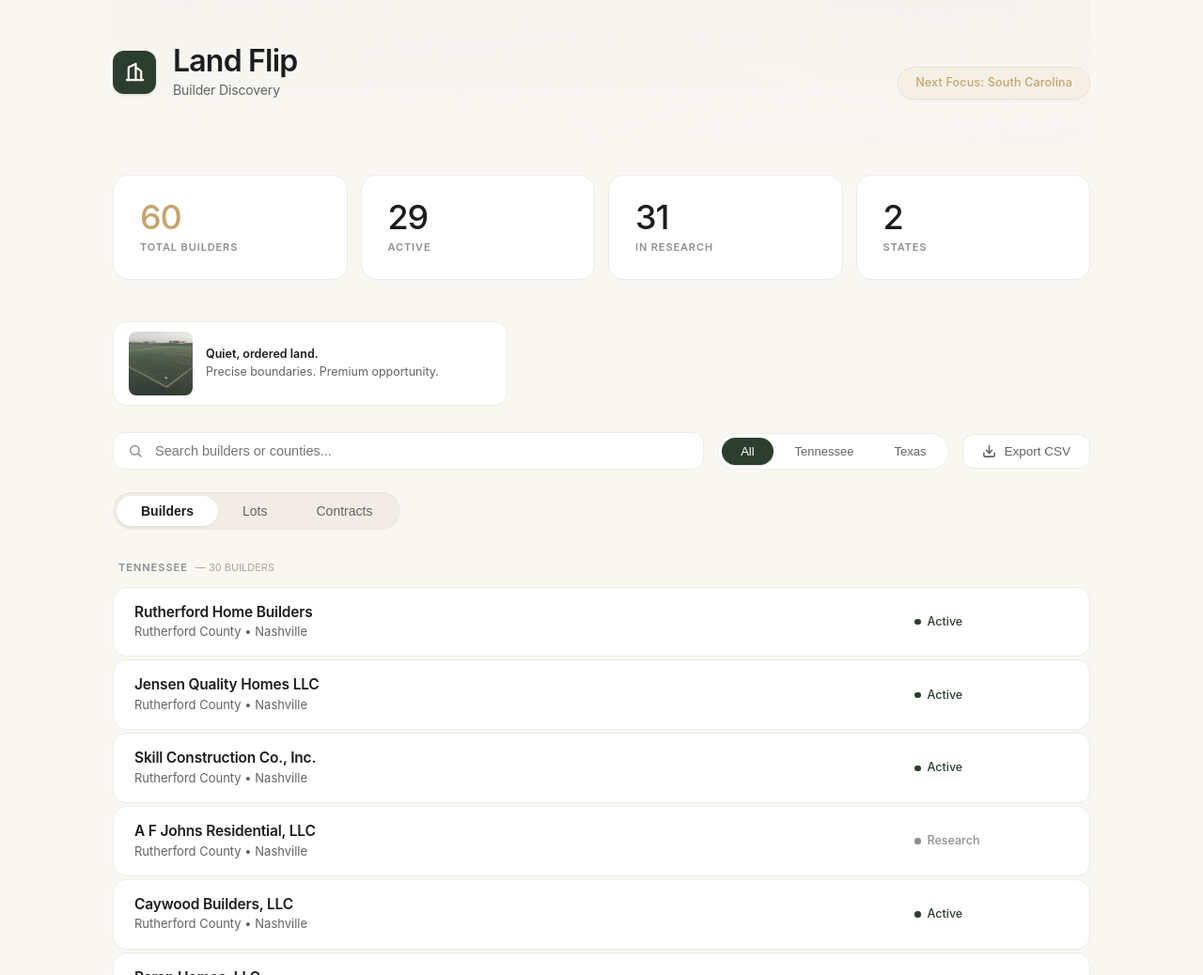
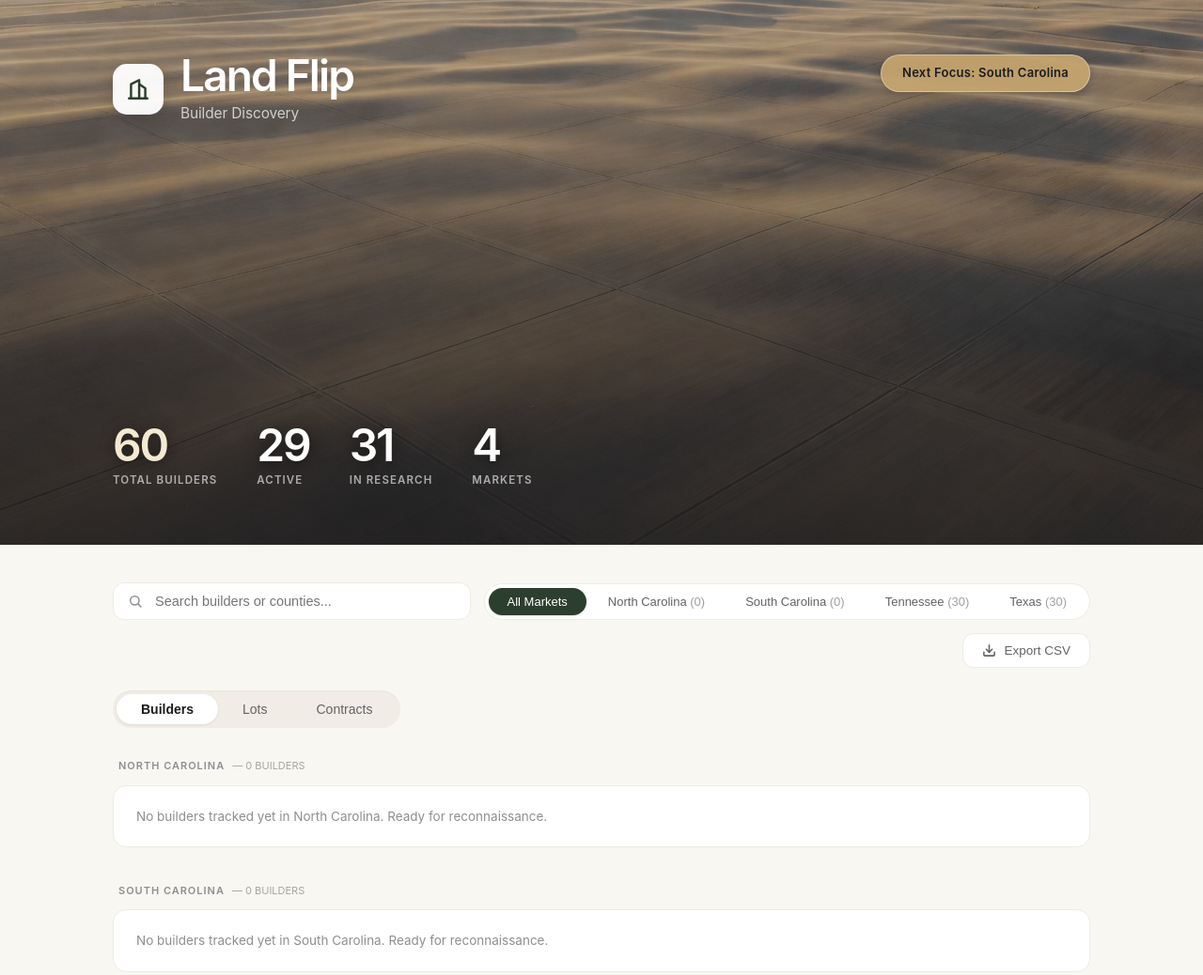
Before and after one commit to marvelus-tech/land-flip-dashboard, a plain HTML site: page index.html in a window 1280 px wide. Shown: the top 1038 px of the page at 94% size. Drawn offline with Linux system fonts and the light colour scheme; a web font is replaced by a local one.

Commit message:
feat: Full-bleed hero + show ALL markets (NC/SC/TN/TX) with zero states visible. Large overlay metrics on hero image. Never hide empty markets.

```diff
--- a/index.html
+++ b/index.html
@@ -41,129 +41,148 @@
             padding: 0 40px;
         }
 
-        /* === HEADER with subtle aerial === */
-        .header-wrapper {
+        /* === FULL-BLEED PREMIUM HERO — image bleeds edge to edge, numbers overlay === */
+        .hero {
             position: relative;
-            padding-top: 48px;
-            padding-bottom: 40px;
-            margin-bottom: 32px;
+            width: 100vw;
+            left: 50%;
+            right: 50%;
+            margin-left: -50vw;
+            margin-right: -50vw;
+            height: 580px;
+            background-image: url('assets/images/hero-aerial.jpg');
+            background-size: cover;
+            background-position: center 38%;
+            margin-bottom: 40px;
             overflow: hidden;
         }
 
-        .header-bg {
-            position: absolute;
-            inset: 0;
-            background-image: url('assets/images/hero-aerial.jpg');
-            background-size: cover;
-            background-position: center 35%;
-            opacity: 0.055;
-            filter: saturate(0.6) contrast(0.95);
-            z-index: 0;
-        }
-
-        .header-bg::after {
+        .hero::after {
             content: '';
             position: absolute;
             inset: 0;
-            background: linear-gradient(to bottom, rgba(249,247,242,0.65) 0%, rgba(249,247,242,0.92) 70%);
+            background: linear-gradient(
+                to bottom,
+                rgba(28, 28, 30, 0.22) 0%,
+                rgba(28, 28, 30, 0.35) 32%,
+                rgba(28, 28, 30, 0.68) 68%,
+                rgba(28, 28, 30, 0.86) 100%
+            );
+            z-index: 1;
         }
 
-        .header {
+        .hero-content {
             position: relative;
-            z-index: 1;
+            z-index: 2;
+            max-width: 1120px;
+            margin: 0 auto;
+            padding: 0 40px;
+            height: 100%;
             display: flex;
-            align-items: flex-end;
+            flex-direction: column;
+            justify-content: space-between;
+            padding-top: 58px;
+            padding-bottom: 56px;
+        }
+
+        .hero-top {
+            display: flex;
+            align-items: flex-start;
             justify-content: space-between;
             gap: 24px;
-            padding-bottom: 8px;
         }
 
-        .header-left {
+        .hero-left {
             display: flex;
             align-items: center;
             gap: 18px;
         }
 
-        .header-icon {
-            width: 46px;
-            height: 46px;
-            border-radius: 12px;
-            background: var(--primary);
+        .hero-icon {
+            width: 54px;
+            height: 54px;
+            border-radius: 15px;
+            background: rgba(255,255,255,0.95);
             display: flex;
             align-items: center;
             justify-content: center;
-            color: white;
+            color: var(--primary);
             flex-shrink: 0;
-            box-shadow: 0 1px 3px rgba(44, 62, 45, 0.2);
+            box-shadow: 0 6px 18px rgba(0,0,0,0.18);
         }
 
-        .header-title {
-            font-size: 32px;
+        .hero-title {
+            font-size: 46px;
             font-weight: 600;
-            letter-spacing: -0.025em;
-            line-height: 1.05;
+            letter-spacing: -0.04em;
+            line-height: 0.98;
+            color: #fff;
         }
 
-        .header-subtitle {
-            font-size: 14px;
-            color: var(--text-secondary);
+        .hero-subtitle {
+            font-size: 15.5px;
+            color: rgba(255,255,255,0.72);
             font-weight: 400;
-            margin-top: 3px;
+            margin-top: 6px;
             letter-spacing: -0.01em;
         }
 
-        .focus-pill {
+        .hero-focus-pill {
             display: inline-flex;
             align-items: center;
-            padding: 7px 18px;
-            background: #F5F0E6;
-            border: 1px solid #EDE4D3;
+            padding: 9px 22px;
+            background: rgba(197, 164, 110, 0.95);
+            border: 1px solid rgba(255,255,255,0.35);
             border-radius: 999px;
-            font-size: 12.5px;
-            font-weight: 500;
-            color: var(--gold);
-            letter-spacing: 0.015em;
+            font-size: 13px;
+            font-weight: 600;
+            color: #1C1C1E;
+            letter-spacing: 0.02em;
             white-space: nowrap;
-            box-shadow: 0 1px 2px rgba(0, 0, 0, 0.04);
+            box-shadow: 0 3px 10px rgba(0, 0, 0, 0.22);
         }
 
-        /* === METRICS — clean & spacious === */
-        .metrics {
-            display: grid;
-            grid-template-columns: repeat(4, 1fr);
-            gap: 14px;
-            margin-bottom: 44px;
+        /* Large overlay metrics on hero — top-tier premium feel */
+        .hero-metrics {
+            display: flex;
+            gap: 42px;
+            align-items: flex-end;
+            padding-bottom: 4px;
         }
 
-        .metric {
+        .hero-metric {
+            text-align: left;
+        }
+
+        .hero-metric-value {
+            font-size: 48px;
+            font-weight: 600;
+            letter-spacing: -0.045em;
+            line-height: 1.0;
+            color: #fff;
+            text-shadow: 0 3px 16px rgba(0,0,0,0.5);
+        }
+
+        .hero-metric-value.gold {
+            color: #F4E9D2;
+        }
+
+        .hero-metric-label {
+            font-size: 11.5px;
+            font-weight: 600;
+            text-transform: uppercase;
+            letter-spacing: 0.095em;
+            color: rgba(255,255,255,0.62);
+            margin-top: 5px;
+        }
+
+        .empty-market {
+            padding: 22px 24px;
             background: var(--surface);
             border: 1px solid var(--border);
-            border-radius: 16px;
-            padding: 26px 28px;
-            transition: all 0.15s ease;
-        }
-
-        .metric:hover {
-            border-color: #E2DFD7;
-        }
-
-        .metric-value {
-            font-size: 36px;
-            font-weight: 500;
-            letter-spacing: -0.03em;
-            line-height: 1.0;
-            margin-bottom: 6px;
-        }
-
-        .metric-value.gold {
-            color: var(--gold);
-        }
-
-        .metric-label {
-            font-size: 11px;
-            font-weight: 600;
-            text-transform: uppercase;
-            letter-spacing: 0.08em;
+            border-radius: 14px;
+            margin-bottom: 12px;
+            font-size: 13.5px;
             color: var(--muted);
         }
 
@@ -542,60 +561,52 @@
     </style>
 </head>
 <body>
-    <div class="container">
-        <!-- Header with subtle aerial -->
-        <div class="header-wrapper">
-            <div class="header-bg"></div>
-            <div class="header">
-                <div class="header-left">
-                    <div class="header-icon">
-                        <svg width="23" height="23" viewBox="0 0 24 24" fill="none" stroke="currentColor" stroke-width="2.25" stroke-linecap="round" stroke-linejoin="round">
+    <!-- FULL-BLEED PREMIUM HERO with overlay numbers -->
+    <div class="hero">
+        <div class="hero-content">
+            <div class="hero-top">
+                <div class="hero-left">
+                    <div class="hero-icon">
+                        <svg width="26" height="26" viewBox="0 0 24 24" fill="none" stroke="currentColor" stroke-width="2.25" stroke-linecap="round" stroke-linejoin="round">
                             <path d="M3 21h18"></path>
                             <path d="M5 21V7l8-4v18"></path>
                             <path d="M19 21V11l-6-4"></path>
                         </svg>
                     </div>
                     <div>
-                        <div class="header-title">Land Flip</div>
-                        <div class="header-subtitle">Builder Discovery</div>
+                        <div class="hero-title">Land Flip</div>
+                        <div class="hero-subtitle">Builder Discovery</div>
                     </div>
                 </div>
 
-                <div class="focus-pill">
+                <div class="hero-focus-pill">
                     Next Focus: South Carolina
+                </div>
+            </div>
+
+            <!-- Large overlay metrics on the hero image -->
+            <div class="hero-metrics">
+                <div class="hero-metric">
+                    <div class="hero-metric-value gold" id="hero-total">60</div>
+                    <div class="hero-metric-label">Total Builders</div>
+                </div>
+                <div class="hero-metric">
+                    <div class="hero-metric-value" id="hero-active">25</div>
+                    <div class="hero-metric-label">Active</div>
+                </div>
+                <div class="hero-metric">
+                    <div class="hero-metric-value" id="hero-research">35</div>
+                    <div class="hero-metric-label">In Research</div>
+                </div>
+                <div class="hero-metric">
+                    <div class="hero-metric-value" id="hero-markets">4</div>
+                    <div class="hero-metric-label">Markets</div>
+                </div>
             </div>
         </div>
     </div>
 
-        <!-- Metrics -->
-        <div class="metrics">
-            <div class="metric">
-                <div class="metric-value gold" id="metric-total">60</div>
-                <div class="metric-label">Total Builders</div>
-            </div>
-            <div class="metric">
-                <div class="metric-value" id="metric-active">25</div>
-                <div class="metric-label">Active</div>
-            </div>
-            <div class="metric">
-                <div class="metric-value" id="metric-research">35</div>
-                <div class="metric-label">In Research</div>
-            </div>
-            <div class="metric">
-                <div class="metric-value" id="metric-states">2</div>
-                <div class="metric-label">States</div>
-            </div>
-        </div>
-
-        <!-- Subtle land visual using stakes photo -->
-        <div class="land-visual">
-            <img src="assets/images/image-1---0581a595-cb6d-4359-88c1-1f97af12bb86.jpg" alt="">
-            <div class="land-visual-text">
-                <strong>Quiet, ordered land.</strong><br>
-                Precise boundaries. Premium opportunity.
-            </div>
-        </div>
-
+    <div class="container">
         <!-- Controls -->
         <div class="controls">
             <div class="search">
@@ -750,11 +761,18 @@
         let currentSearch = '';
         let currentTab = 'builders';
 
-        const STATE_LABELS = {
-            'all': 'All',
+        const MARKET_LABELS = {
+            'all': 'All Markets',
+            'north-carolina': 'North Carolina',
+            'south-carolina': 'South Carolina',
             'tennessee': 'Tennessee',
             'texas': 'Texas'
         };
+
+        const MARKET_ORDER = ['north-carolina', 'south-carolina', 'tennessee', 'texas'];
+
+        // All markets we track (show empty ones)
+        const ALL_MARKETS = ['north-carolina', 'south-carolina', 'tennessee', 'texas'];
 
         function loadData() {
             const stored = localStorage.getItem('builderData');
@@ -775,43 +793,65 @@
 
         function updateMetrics(filteredBuilders) {
             const data = filteredBuilders || builderData;
+
+            // Update hero overlay metrics (large numbers on image)
+            const heroTotal = document.getElementById('hero-total');
+            const heroActive = document.getElementById('hero-active');
+            const heroResearch = document.getElementById('hero-research');
+            const heroMarkets = document.getElementById('hero-markets');
+
+            if (heroTotal) heroTotal.textContent = data.length;
+            if (heroActive) heroActive.textContent = data.filter(b => b.status === 'active').length;
+            if (heroResearch) heroResearch.textContent = data.filter(b => b.status === 'research').length;
+            if (heroMarkets) {
+                const activeMarkets = new Set(data.map(b => b.state).filter(Boolean));
+                heroMarkets.textContent = ALL_MARKETS.length; // always show 4 tracked markets
+            }
+
+            // Legacy ids (kept for compatibility if any)
             const totalEl = document.getElementById('metric-total');
             const activeEl = document.getElementById('metric-active');
             const researchEl = document.getElementById('metric-research');
             const statesEl = document.getElementById('metric-states');
 
-            if (!totalEl) return;
-
-            totalEl.textContent = data.length;
-            activeEl.textContent = data.filter(b => b.status === 'active').length;
-            researchEl.textContent = data.filter(b => b.status === 'research').length;
-
-            const uniqueStates = new Set(data.map(b => b.state));
-            statesEl.textContent = uniqueStates.size;
+            if (totalEl) totalEl.textContent = data.length;
+            if (activeEl) activeEl.textContent = data.filter(b => b.status === 'active').length;
+            if (researchEl) researchEl.textContent = data.filter(b => b.status === 'research').length;
+            if (statesEl) statesEl.textContent = ALL_MARKETS.length;
         }
 
         function renderStatePills() {
             const container = document.getElementById('state-pills');
             if (!container) return;
 
-            const statesInData = ['all', 'tennessee', 'texas'];
             let html = '';
 
-            statesInData.forEach(key => {
+            ALL_MARKETS.forEach(key => {
                 const isActive = currentFilterState === key;
-                const count = key === 'all'
-                    ? builderData.length
-                    : builderData.filter(b => b.state === key).length;
+                const count = builderData.filter(b => b.state === key).length;
+
+                const label = MARKET_LABELS[key] || key;
 
                 html += `
                     <button
                         class="state-pill ${isActive ? 'active' : ''}"
                         onclick="setStateFilter('${key}')"
                         data-state="${key}">
-                        ${STATE_LABELS[key]}
+                        ${label} <span style="opacity:0.6; font-weight:400;">(${count})</span>
                     </button>
                 `;
             });
+
+            // All pill separate
+            const isAll = currentFilterState === 'all';
+            html = `
+                <button
+                    class="state-pill ${isAll ? 'active' : ''}"
+                    onclick="setStateFilter('all')"
+                    data-state="all">
+                    All Markets
+                </button>
+            ` + html;
 
             container.innerHTML = html;
         }
@@ -850,11 +890,6 @@
 
             let data = filteredBuilders || builderData;
 
-            if (data.length === 0) {
-                container.innerHTML = `<div class="empty">No builders match your search.</div>`;
-                return;
-            }
-
             const grouped = {};
             data.forEach(builder => {
                 const key = builder.state || 'unknown';
@@ -862,24 +897,35 @@
                 grouped[key].push(builder);
             });
 
-            const stateOrder = ['tennessee', 'texas'];
-
             let html = '';
 
-            stateOrder.forEach(stateKey => {
-                const buildersInState = grouped[stateKey];
-                if (!buildersInState || buildersInState.length === 0) return;
+            // Always render ALL tracked markets (North Carolina, South Carolina, Tennessee, Texas)
+            // Never hide empty markets — user must see the zero state
+            MARKET_ORDER.forEach(stateKey => {
+                const buildersInState = grouped[stateKey] || [];
+                const count = buildersInState.length;
+                const stateName = MARKET_LABELS[stateKey] || stateKey;
 
-                const stateName = stateKey === 'tennessee' ? 'Tennessee' : 'Texas';
+                // When a specific market is filtered, only show that one
+                if (currentFilterState !== 'all' && currentFilterState !== stateKey) {
+                    return;
+                }
 
                 html += `
                     <div class="state-group">
                         <div class="state-header">
                             ${stateName}
-                            <span>— ${buildersInState.length} builders</span>
+                            <span>— ${count} builder${count === 1 ? '' : 's'}</span>
                         </div>
                 `;
 
+                if (count === 0) {
+                    html += `
+                        <div class="empty-market">
+                            No builders tracked yet in ${stateName}. Ready for reconnaissance.
+                        </div>
+                    `;
+                } else {
                     buildersInState.forEach(builder => {
                         const isActive = builder.status === 'active';
                         const statusDotClass = isActive ? 'active' : 'research';
@@ -925,6 +971,7 @@
                             </div>
                         `;
                     });
+                }
 
                 html += `</div>`;
             });
@@ -1059,17 +1106,17 @@
                 }
             });
 
-            // Subtle image loading feedback
-            const headerBg = document.querySelector('.header-bg');
-            if (headerBg) {
+            // Hero image ready (full-bleed)
+            const hero = document.querySelector('.hero');
+            if (hero) {
                 const img = new Image();
                 img.onload = () => {
-                    headerBg.style.transition = 'opacity 800ms ease';
+                    // image is live
                 };
                 img.src = 'assets/images/hero-aerial.jpg';
             }
 
-            console.log('%c[Land Flip] Premium Apple-style dashboard ready', 'color:#8E8E93');
+            console.log('%c[Land Flip] Premium full-bleed hero ready — all markets visible', 'color:#8E8E93');
         }
 
         document.addEventListener('DOMContentLoaded', init);
```
Lines whose indentation alone changed are shown as unchanged.
